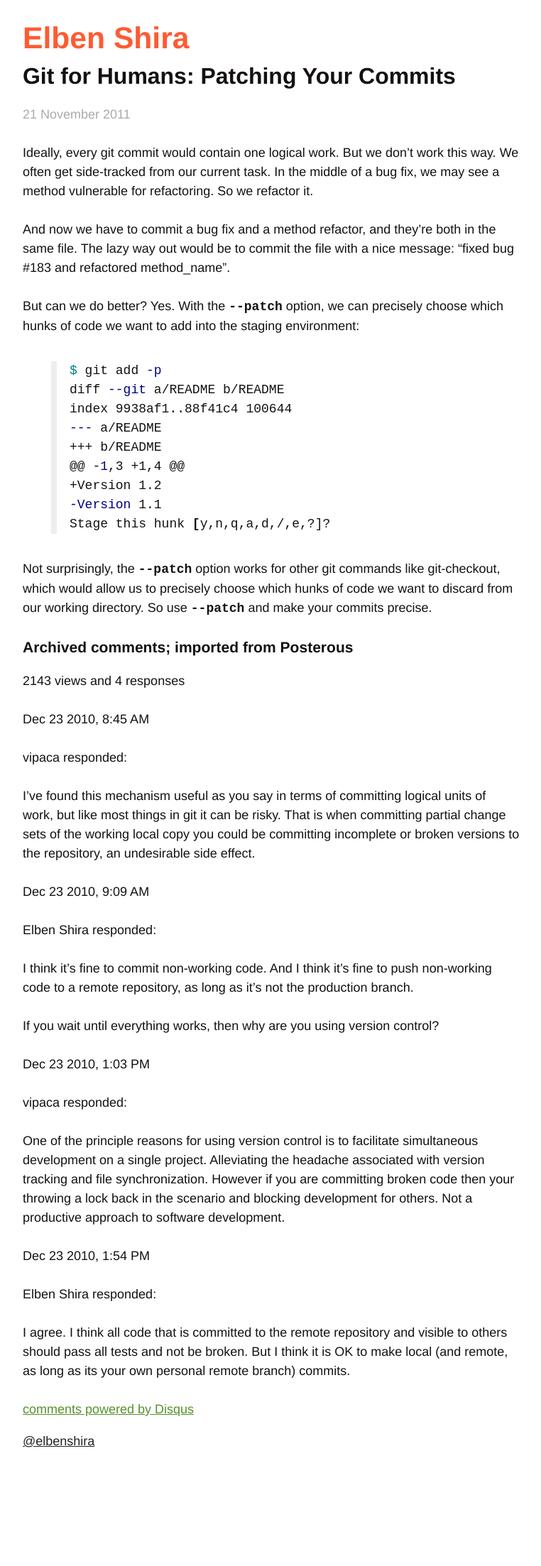
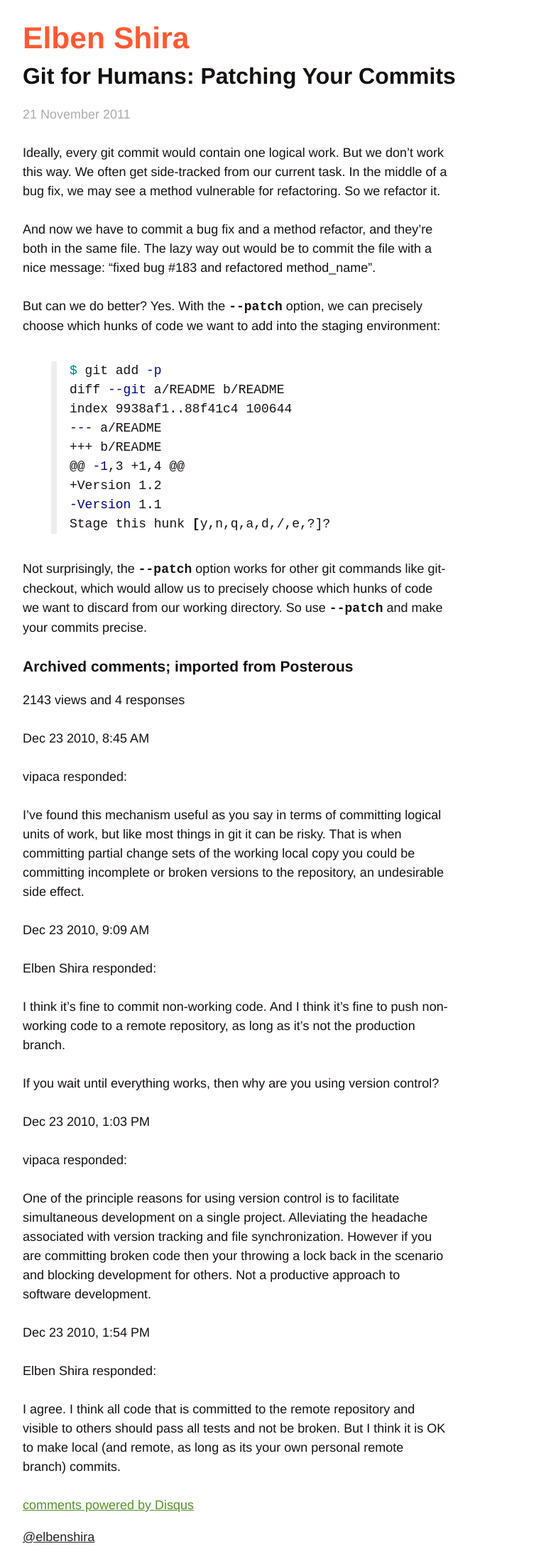
Before and after one commit to elben/elben.github.io-jekyll, a Jekyll site: the page built from _posts/2011-11-21-git-for-humans-patching-your-commits.markdown, in a window 1280 px wide. Shown: the whole page at 71% size, without its empty margins (8-770 px from the left). Built offline with Jekyll 4.4.1, drawn with Linux system fonts in a browser that asks for light colours; Markdown is read by kramdown in place of the engine named in the settings; comment, search, counter and statistics services are not loaded; before the commit the page ends 2071 px from its top, so only the background shows below that.

Commit message:
Blog posts width 600px.

```diff
--- a/_layouts/post.html
+++ b/_layouts/post.html
@@ -5,7 +5,7 @@ layout: default
 <h2>{{ page.title }}</h2>
 <p class="meta">{{ page.date | date_to_long_string }}</p>
 
-<div class="post">
+<div class="post-content">
 {{ content }}
 </div>
 
--- a/css/default.css
+++ b/css/default.css
@@ -186,3 +186,8 @@ ul {
   color: #999;
   font-size: 14px;
 }
+
+.post-content {
+  /* Hits about 80 characters per line with font size 16px */
+  width: 600px;
+}
```
